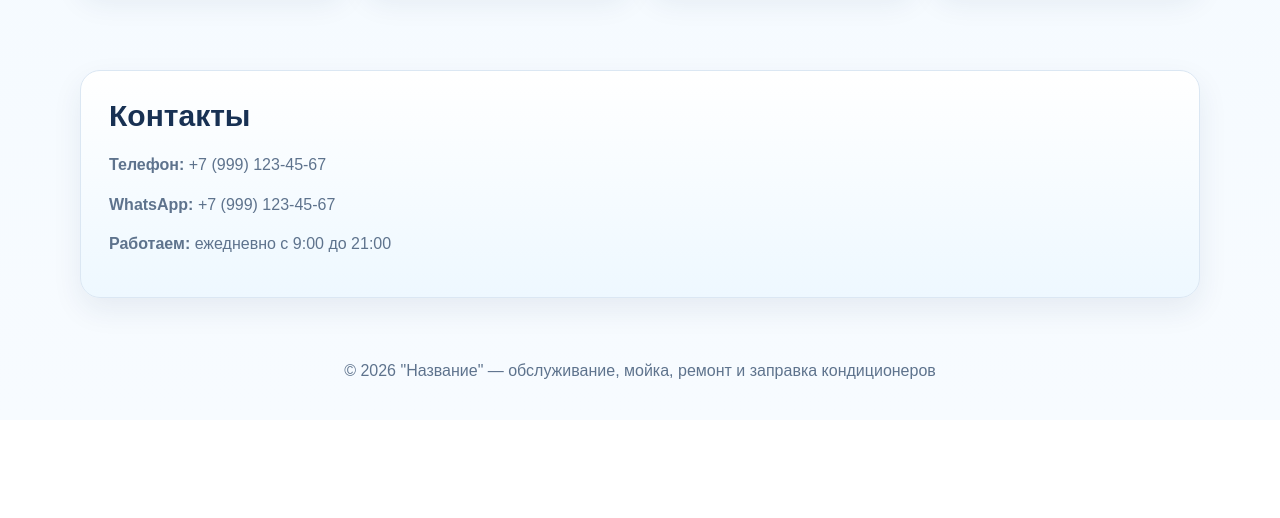
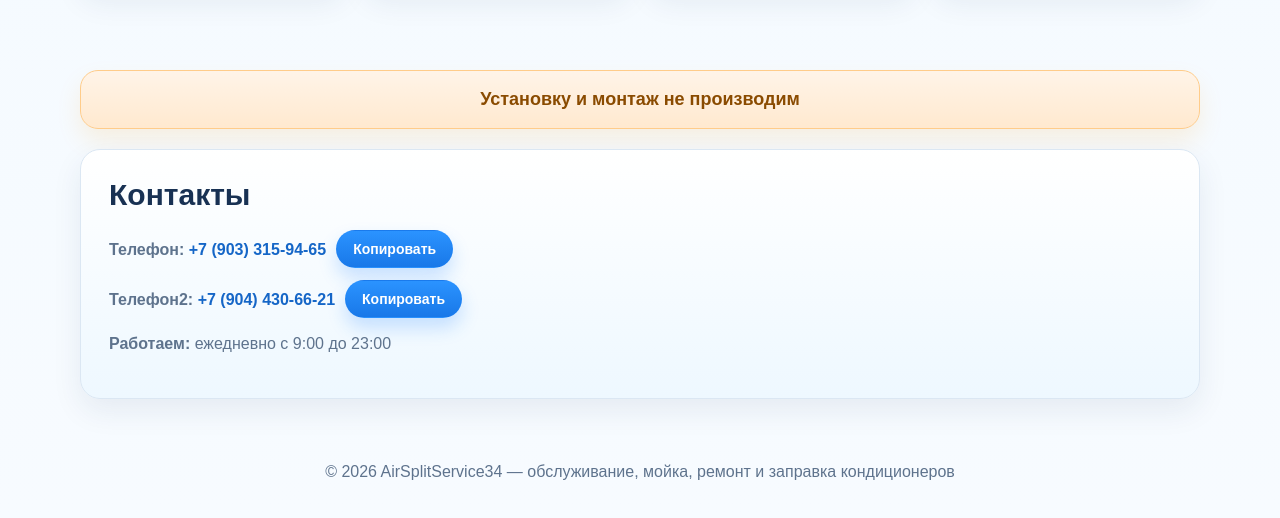
Before and after one commit to lobachev-vlg/stroika, a plain HTML site: page docs/index.html in a window 1280 px wide. Shown: the part 2109-2627 px from the top of the page. Before the commit the page ends 2529 px from the top, so only its background shows below. Drawn offline with Linux system fonts and the light colour scheme.

Commit message:
добавил кнопки для копирования номера, название и надпись над контактами

```diff
--- a/docs/index.html
+++ b/docs/index.html
@@ -9,7 +9,7 @@
 <body>
   <header>
     <div class="container nav">
-      <div class="logo">"Назв<span>ание"</span></div>
+      <div class="logo">AirSplit<span>Service 34</span></div>
       <nav class="menu">
         <a href="#services">Услуги</a>
         <a href="#prices">Цены</a>
@@ -141,18 +141,50 @@
 
     <section id="contact">
       <div class="container contact">
+        <div class="notice-box">
+          Установку и монтаж не производим
+        </div>
+
         <div class="contact-box contact-info">
           <h2 class="section-title">Контакты</h2>
-          <p><strong>Телефон:</strong> +7 (999) 123-45-67</p>
-          <p><strong>WhatsApp:</strong> +7 (999) 123-45-67</p>
-          <p><strong>Работаем:</strong> ежедневно с 9:00 до 21:00</p>
+
+          <div class="copy-wrap">
+            <p><strong>Телефон:</strong> <a href="tel:+79033159465">+7 (903) 315-94-65</a></p>
+            <button class="copy-btn" data-copy="+79033159465">Копировать</button>
+          </div>
+
+          <div class="copy-wrap">
+            <p><strong>Телефон2:</strong> <a href="tel:+79044306621">+7 (904) 430-66-21</a></p>
+            <button class="copy-btn" data-copy="+79044306621">Копировать</button>
+          </div>
+
+          <p><strong>Работаем:</strong> ежедневно с 9:00 до 23:00</p>
         </div>
       </div>
     </section>
   </main>
 
   <footer>
-    © 2026 "Название" — обслуживание, мойка, ремонт и заправка кондиционеров
+    © 2026 AirSplitService34 — обслуживание, мойка, ремонт и заправка кондиционеров
   </footer>
+
+  <script>
+    document.querySelectorAll('[data-copy]').forEach((btn) => {
+      btn.addEventListener('click', async () => {
+        const text = btn.dataset.copy;
+
+        try {
+          await navigator.clipboard.writeText(text);
+          const oldText = btn.textContent;
+          btn.textContent = 'Скопировано';
+          setTimeout(() => {
+            btn.textContent = oldText;
+          }, 1200);
+        } catch (err) {
+          alert('Не удалось скопировать');
+        }
+      });
+    });
+  </script>
 </body>
 </html>
--- a/docs/style.css
+++ b/docs/style.css
@@ -270,6 +270,18 @@ section {
   gap: 20px;
 }
 
+.notice-box {
+  background: linear-gradient(180deg, #fff4e8 0%, #ffe9cf 100%);
+  border: 1px solid #ffcc8a;
+  color: #8a4b00;
+  border-radius: 18px;
+  padding: 18px 22px;
+  font-size: 18px;
+  font-weight: 800;
+  text-align: center;
+  box-shadow: 0 12px 24px rgba(255, 153, 0, 0.12);
+}
+
 .contact-box {
   background: linear-gradient(180deg, #ffffff 0%, #eef8ff 100%);
   border: 1px solid var(--border);
@@ -282,6 +294,47 @@ section {
   margin: 0 0 12px;
   color: var(--muted);
   line-height: 1.7;
+}
+
+.copy-wrap {
+  display: flex;
+  align-items: center;
+  gap: 10px;
+  flex-wrap: wrap;
+  margin: 0 0 12px;
+}
+
+.copy-wrap p {
+  margin: 0;
+}
+
+.copy-wrap a {
+  color: var(--primary-dark);
+  font-weight: 700;
+}
+
+.copy-btn {
+  appearance: none;
+  border: 1px solid rgba(31, 134, 255, 0.18);
+  background: linear-gradient(180deg, #2b93ff 0%, #1978e8 100%);
+  color: #fff;
+  padding: 10px 16px;
+  border-radius: 999px;
+  font-size: 14px;
+  font-weight: 700;
+  cursor: pointer;
+  box-shadow: 0 10px 18px rgba(31, 134, 255, 0.22);
+  transition: transform 0.2s ease, box-shadow 0.2s ease, background 0.2s ease;
+}
+
+.copy-btn:hover {
+  transform: translateY(-1px);
+  box-shadow: 0 14px 22px rgba(31, 134, 255, 0.28);
+  background: linear-gradient(180deg, #339bff 0%, #156dd4 100%);
+}
+
+.copy-btn:active {
+  transform: translateY(0);
 }
 
 footer {
```
